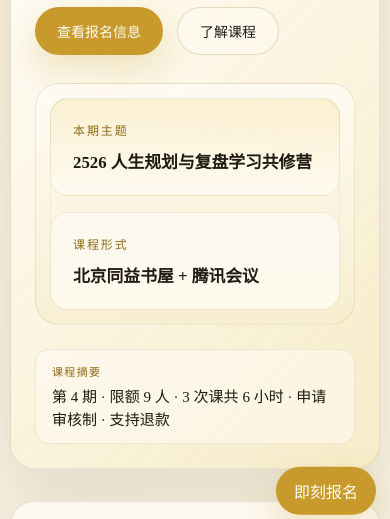
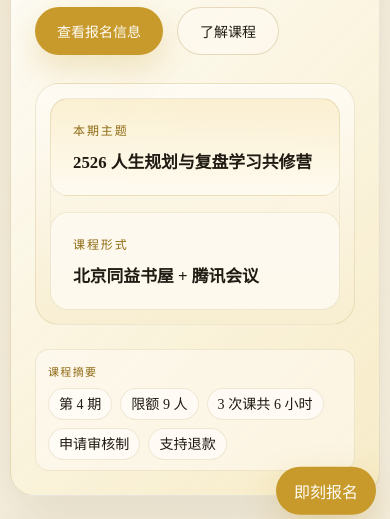
Before and after one commit to smallocean43658/tongyi-education-site, a plain HTML site: page index.html in a window 390 px wide. Shown: the part 315-834 px from the top of the page. Drawn offline with Linux system fonts and the light colour scheme.

Commit message:
Improve mobile hero summary layout

```diff
--- a/index.html
+++ b/index.html
@@ -98,7 +98,13 @@
           <div class="hero-panel" aria-label="课程摘要">
             <div>
               <span class="panel-label">课程摘要</span>
-              <strong>第 4 期 · 限额 9 人 · 3 次课共 6 小时 · 申请审核制 · 支持退款</strong>
+              <div class="hero-summary-list">
+                <span>第 4 期</span>
+                <span>限额 9 人</span>
+                <span>3 次课共 6 小时</span>
+                <span>申请审核制</span>
+                <span>支持退款</span>
+              </div>
             </div>
           </div>
         </section>
--- a/styles.css
+++ b/styles.css
@@ -365,6 +365,27 @@
   font-size: 0.94rem;
   line-height: 1.5;
   font-weight: 500;
+}
+
+.hero-summary-list {
+  display: flex;
+  flex-wrap: wrap;
+  gap: 8px;
+  margin-top: 8px;
+}
+
+.hero-summary-list span {
+  display: inline-flex;
+  align-items: center;
+  min-height: 34px;
+  padding: 0 12px;
+  border-radius: 999px;
+  border: 1px solid rgba(143, 106, 19, 0.14);
+  background: rgba(255, 252, 247, 0.86);
+  color: var(--text);
+  font-size: 0.9rem;
+  line-height: 1.35;
+  white-space: nowrap;
 }
 
 .section-heading h2,
@@ -739,6 +760,16 @@
   .hero-panel {
     max-width: none;
   }
+
+  .hero-summary-list {
+    gap: 8px;
+  }
+
+  .hero-summary-list span {
+    min-height: 32px;
+    padding: 0 10px;
+    font-size: 0.88rem;
+  }
 }
 
 @media (max-width: 640px) {
@@ -775,6 +806,14 @@
     padding: 14px;
   }
 
+  .hero-panel > div {
+    padding: 12px 12px 10px;
+  }
+
+  .hero-summary-list span {
+    white-space: normal;
+  }
+
   .floating-cta {
     right: 14px;
     bottom: 14px;
```
